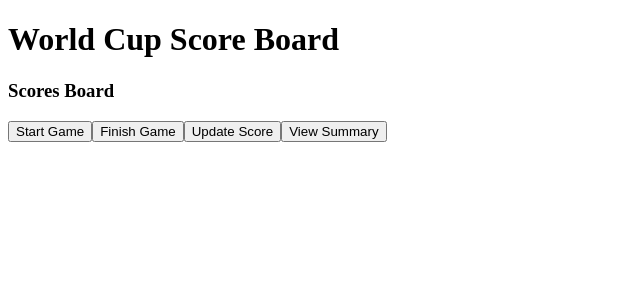
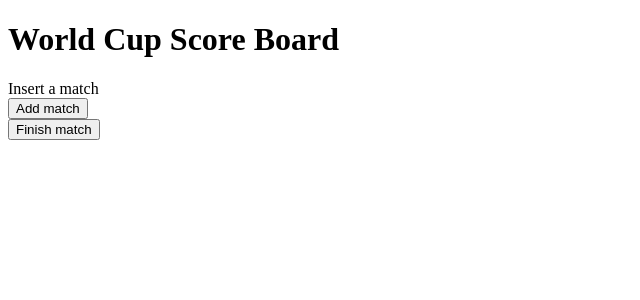
Before and after one commit to fichi-5/World-Cup-Score-Board, a React (Create React App) app: page / in a window 1280 px wide. Shown: the top 300 px of the page, without its empty margins (0-640 px from the left). Built offline with nearby package versions, Linux system fonts and the light colour scheme; the HTML template or start-up script is replaced by a standard one.

Commit message:
Funcionality of finishing matches
This functionality is to put a match on state "Finished"

```diff
--- a/src/App.js
+++ b/src/App.js
@@ -2,8 +2,10 @@ import React from 'react';
 import { render } from 'react-dom';
 import ReactDOM from 'react-dom';
 
+import Modal from './Modal';
 import Header from './Header';
-//import Board from './Board';
+import AddMatchForm from './AddMatchForm';
+import Board from './Board';
 //import base from '../base';
 
 function startGame(){
@@ -23,16 +25,100 @@ function viewSummary(){
 }
 
 class App extends React.Component {
+    state = {
+        matches: {},
+    	show_modal_add_match: false,
+    	show_modal_finish_match: false
+    };
+
+  	showModal = e => {
+  		if(e == 'add_match'){
+		    this.setState({
+		    	show_modal_add_match: !this.state.show_modal_add_match
+		    });
+  		} else if(e == 'finish_match'){
+			this.setState({
+		    	show_modal_finish_match: !this.state.show_modal_finish_match
+		    });
+  		}
+	  };
+
+	onClose = e => {
+	    this.props.onClose && this.props.onClose(e);
+  	};
+
+    addMatch = match => {
+        const matches = {...this.state.matches};
+        matches[`match${Date.now()}`] = match;
+        this.setState({ matches });
+        /*let found = false;
+        Object.keys(this.state.matches).map((item, i) => (
+        	{
+	            if (this.state.matches[item].home_team == match.home_team && this.state.matches[item].away_team == match.away_team){
+	                found = true;
+	            }
+        	}
+        ))
+        if (!found){
+	        matches[`match${Date.now()}`] = match;
+	        this.setState({ matches });
+    	} else {
+    		alert("ssadasdas");
+    	}*/
+    };
+
+    finishMatch = (match) => {
+        const matches = {...this.state.matches };
+        match.status = "Finished";
+        this.setState( {matches} );
+    };
+
+
+    countMatches(){
+    	const matches = this.state.matches;
+    	return Object.keys(matches).length;
+    }
+
     render(){
         return (
-            <div>
-            	<Header tagline="Scores Board"/>
-	            <div className="menu_table">
-					<button onClick={startGame}>Start Game</button>
-					<button onClick={finishGame}>Finish Game</button>
-					<button onClick={updateScore}>Update Score</button>
-					<button onClick={viewSummary}>View Summary</button>
-	            </div>
+            <div className='wrapper_div'>
+            	<Header tagline="World Cup Score Board"/>
+            	<div className='table_scores'>
+	                {
+	                	this.countMatches() > 0
+	                		?
+		                	Object.keys(this.state.matches).map((item, i) => (
+		                		<div className='line-match' key={i}>
+		                			<span className="input-label">
+		                			{this.state.matches[item].home_team} {this.state.matches[item].result_home_team} - {this.state.matches[item].result_away_team} {this.state.matches[item].away_team}
+		                			</span>
+		                		</div>
+		                	))
+		                	:
+		                	'Insert a match'
+	                }
+            	</div>
+
+	            <div className="menu_table col-md-12">
+		            <button onClick={e => {this.showModal('add_match');}}> { !this.state.show_modal_add_match ? 'Add match' : 'Close'} </button>
+		            <Modal onClose={this.showModal} show_modal={this.state.show_modal_add_match}>
+						<AddMatchForm addMatch={this.addMatch} />
+					</Modal>
+				</div>
+
+	            <div className="menu_table col-md-12">
+		            <button onClick={e => {this.showModal('finish_match');}}> { !this.state.show_modal_finish_match ? 'Finish match' : 'Close'} </button>
+		            <Modal onClose={this.showModal} show_modal={this.state.show_modal_finish_match}>
+						<Board matches={this.state.matches} finishMatch={this.finishMatch}/>
+					</Modal>
+				</div>
+
+				{
+					/*
+					Update Score
+					View Summary
+					*/
+				}
             </div>
         );
     }
--- a/src/Board.js
+++ b/src/Board.js
@@ -1,19 +1,29 @@
 import React from 'react';
 
 class Board extends React.Component {
+
+    handleClick (match) {
+        this.props.finishMatch(match);
+        /*const finished_match = {
+            ...this.props.matches,
+            match.status : 'Finished'
+        };
+        this.props.finishMatch(this.props.index, finished_match);*/
+    };
+
     render(){
         return (
             <div className="board">
-                <h2>Board</h2>
-                {Object.keys(this.props.matches).map(key =>
-                    <EditMatchForm
-                        key={key}
-                        index={key}
-                        match={this.props.matches[key]}
-                        updateFish={this.props.updateMatch}
-                    />
+                <h2>Matches in game</h2>
+                {Object.keys(this.props.matches).map((key) => (
+
+                    this.props.matches[key].status == 'Started' &&
+                    <p key={key}>
+                        {this.props.matches[key].home_team} {this.props.matches[key].result_home_team} - {this.props.matches[key].result_away_team} {this.props.matches[key].away_team}
+                        <button key="button{key}" onClick={e => {this.handleClick(this.props.matches[key])}} className="cross-finish-match">X</button>
+                    </p>
+                    )
                 )}
-                <button onClick={this.props.loadSampelMatches}>Load Sample Match</button>
             </div>
         );
     }
--- a/src/Header.js
+++ b/src/Header.js
@@ -2,12 +2,9 @@ import React from 'react';
 
 const Header = (props) => (
     <header className="top">
-        <h1>
-            World Cup Score Board
+        <h1 className="tagline">
+            {props.tagline}
         </h1>
-        <h3 className="tagline">
-            <span>{props.tagline}</span>
-        </h3>
     </header>
 );
 
--- /dev/null
+++ b/src/Modal.js
@@ -0,0 +1,20 @@
+import React from "react";
+export default class Modal extends React.Component {
+
+onClose = e => {
+  this.props.show_modal_add_match = false;
+  this.props.show_modal_finish_match = false;
+};
+
+render() {
+  if(!this.props.show_modal){
+    return null;
+  }
+
+  return (
+      <div>
+        <div>{this.props.children}</div>
+      </div>
+    );
+  }
+}
--- /dev/null
+++ b/src/index.js
@@ -0,0 +1,11 @@
+import React from 'react';
+import { render } from 'react-dom';
+import ReactDOM from 'react-dom';
+import App from './App';
+import './css/App.css';
+
+
+ReactDOM.render(
+  <App />,
+  document.getElementById('root')
+);
```
Also changed, not shown: src/AddMatchForm.js (line endings or trailing spaces).
